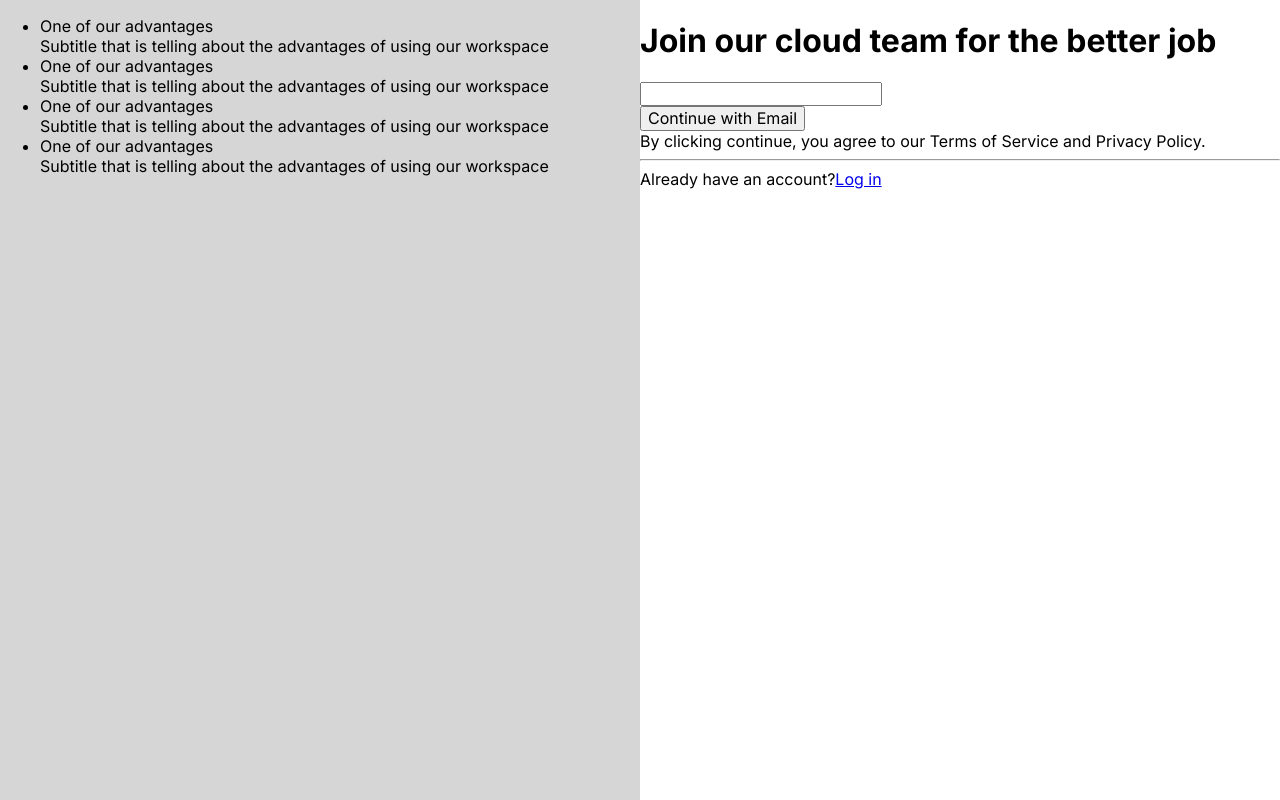
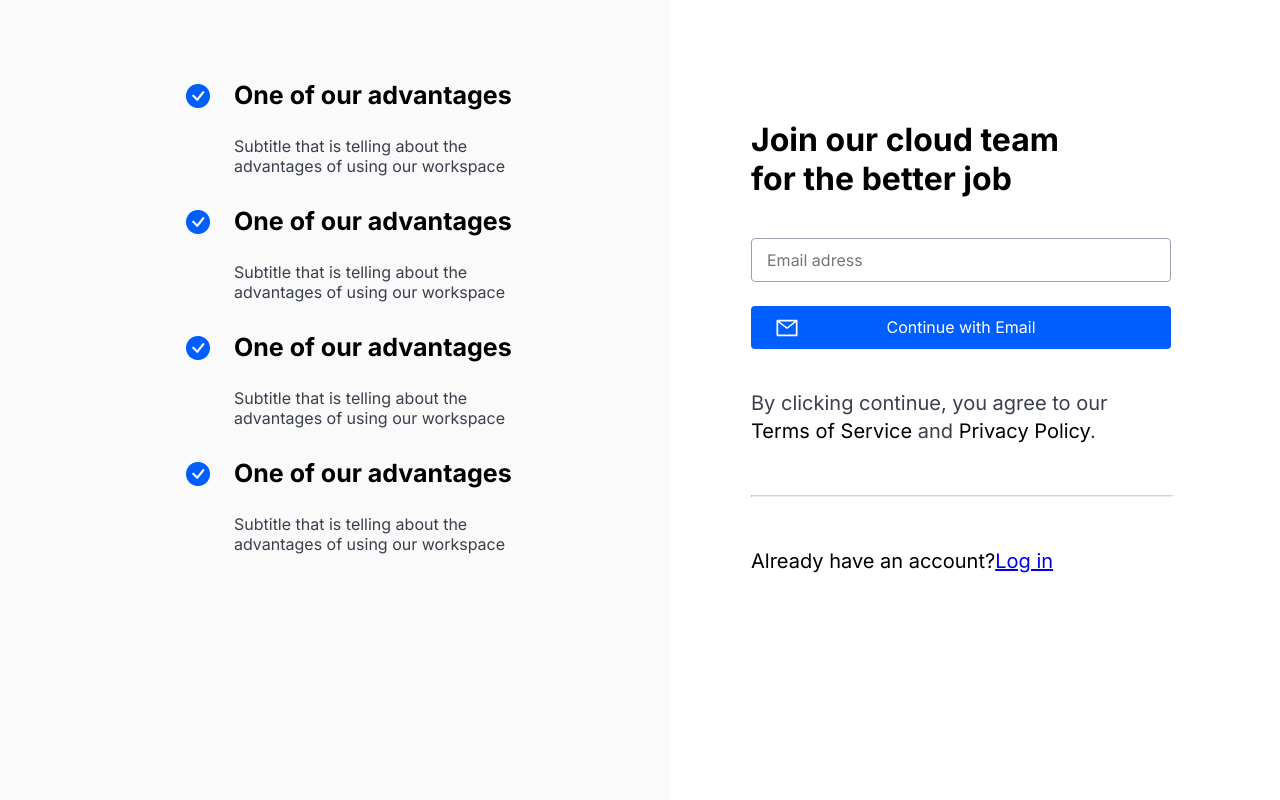
Before and after one commit to etroynov/pcl, a Vue app: page /register in a window 1280 px wide. Built offline with nearby package versions, Linux system fonts and the light colour scheme.

Commit message:
register page styles added

```diff
--- a/src/components/Icon.vue
+++ b/src/components/Icon.vue
@@ -56,4 +56,5 @@ const props = defineProps<Props>();
 .icon-menu-list {
   background-image: url('/img/icon_menu_list.svg');
 }
+
 </style>
--- a/src/components/Typography.vue
+++ b/src/components/Typography.vue
@@ -20,6 +20,7 @@ const classList = [props.class, tag];
   margin: 0;
 }
 
+
 .h2 {
   font-size: 20px;
   line-height: 28px;
--- a/src/pages/Login.vue
+++ b/src/pages/Login.vue
@@ -66,7 +66,7 @@
 }
 
 .form__field {
-  width: 400px;
+  width: 420px;
   padding: 12px 15px;
   font-size: 16px;
   background: #ffffff;
@@ -75,8 +75,7 @@
 }
 
 .form__btn {
-  gap: 88px;
-  width: 422px;
+  width: 420px;
   padding: 12px 26px;
   background: var(--primary-50-color) url('/img/icon_letter.svg') 24px center
     no-repeat;
--- a/src/pages/Register.vue
+++ b/src/pages/Register.vue
@@ -3,25 +3,37 @@
     <div class="info grey">
       <ul class="list">
         <li class="list__item item">
-          <div class="item__title">One of our advantages</div>
+          <div class="title__container">
+            <img src="/img/icon_check.png" alt="">
+            <div class="item__title">One of our advantages</div>
+          </div>
           <div class="item__subTitle">
             Subtitle that is telling about the advantages of using our workspace
           </div>
         </li>
         <li class="list__item item">
-          <div class="item__title">One of our advantages</div>
+          <div class="title__container">
+            <img src="/img/icon_check.png" alt="">
+            <div class="item__title">One of our advantages</div>
+          </div>
           <div class="item__subTitle">
             Subtitle that is telling about the advantages of using our workspace
           </div>
         </li>
         <li class="list__item item">
-          <div class="item__title">One of our advantages</div>
+          <div class="title__container">
+            <img src="/img/icon_check.png" alt="">
+            <div class="item__title">One of our advantages</div>
+          </div>
           <div class="item__subTitle">
             Subtitle that is telling about the advantages of using our workspace
           </div>
         </li>
         <li class="list__item item">
-          <div class="item__title">One of our advantages</div>
+          <div class="title__container">
+            <img src="/img/icon_check.png" alt="">
+            <div class="item__title">One of our advantages</div>
+          </div>
           <div class="item__subTitle">
             Subtitle that is telling about the advantages of using our workspace
           </div>
@@ -31,11 +43,11 @@
     <div class="white">
       <section class="info">
         <header class="info__header">
-          <h1 class="info__title">Join our cloud team for the better job</h1>
+          <h1 class="info__title">Join our cloud team <br> for the better job</h1>
         </header>
         <form action="" class="form">
           <div class="form__group">
-            <input type="text" class="form__field" />
+            <input type="text" class="form__field" placeholder="Email adress"/>
           </div>
           <div class="form__group">
             <input
@@ -47,8 +59,8 @@
         </form>
         <div class="info__footer footer">
           <div class="footer__description">
-            By clicking continue, you agree to our Terms of Service and Privacy
-            Policy.
+            By clicking continue, you agree to our <br> <span class="text_black">Terms of Service</span> and <span class="text_black">Privacy
+            Policy</span>.
           </div>
           <hr class="footer__devider" />
           <div>
@@ -69,7 +81,116 @@
   background-color: white;
 }
 
+.list {
+  display: grid;
+  gap: 30px;
+  margin: 0;
+}
+
+.list__item {
+  display: grid;
+  gap: 24px;
+}
+
+.item__title {
+  font-family: 'Inter';
+  font-weight: 700;
+  font-size: 25px;
+  color: #000000;
+}
+
+.item__subTitle {
+  padding-left: 48px;
+  font-family: 'Inter';
+  font-weight: 400;
+  font-size: 16px;
+  color: #3A3F4B;
+  width: 339px;
+
+}
+
 .grey {
-  background-color: #d6d6d6;
+  background-color: #FAFAFA;
+  padding: 80px 146px;
 }
+
+.white {
+  padding: 120px 80px;
+}
+
+.info {
+  display: grid;
+  align-items: flex-start;
+  gap: 40px;
+}
+
+.info__title {
+  margin: 0;
+}
+
+.title__container {
+  display: flex;
+  gap: 24px;
+}
+.header__title {
+  margin: 0;
+  font-weight: 700;
+  font-size: 40px;
+  line-height: 60px;
+}
+.form {
+  display: grid;
+  gap: 24px;
+}
+
+.form__field {
+  width: 420px;
+  padding: 12px 15px;
+  font-size: 16px;
+  background: #ffffff;
+  border: 1px solid #99a0af;
+  border-radius: 4px;
+}
+
+.form__btn {
+  width: 420px;
+  padding: 12px 26px;
+  background: var(--primary-50-color) url('/img/icon_letter.svg') 24px center
+    no-repeat;
+  color: #ffffff;
+  border-radius: 4px;
+  border: none;
+  cursor: pointer;
+}
+
+.info__footer {
+  display: grid;
+  justify-content: start;
+  gap: 40px;
+}
+
+.footer {
+  font-family: 'Inter';
+  font-weight: 400;
+  font-size: 20px;
+  line-height: 28px;
+}
+.footer__description {
+  color: #3A3F4B;
+}
+.text_black {
+  color: #000000;
+}
+
+.footer__devider {
+  width: 420px;
+  border-top: 1px solid #D0D3DA;
+}
+
+.footer__text {
+  color: #000000;
+}
+
+
+
 </style>
```
Also changed, not shown: public/img/icon_check.png (added).
